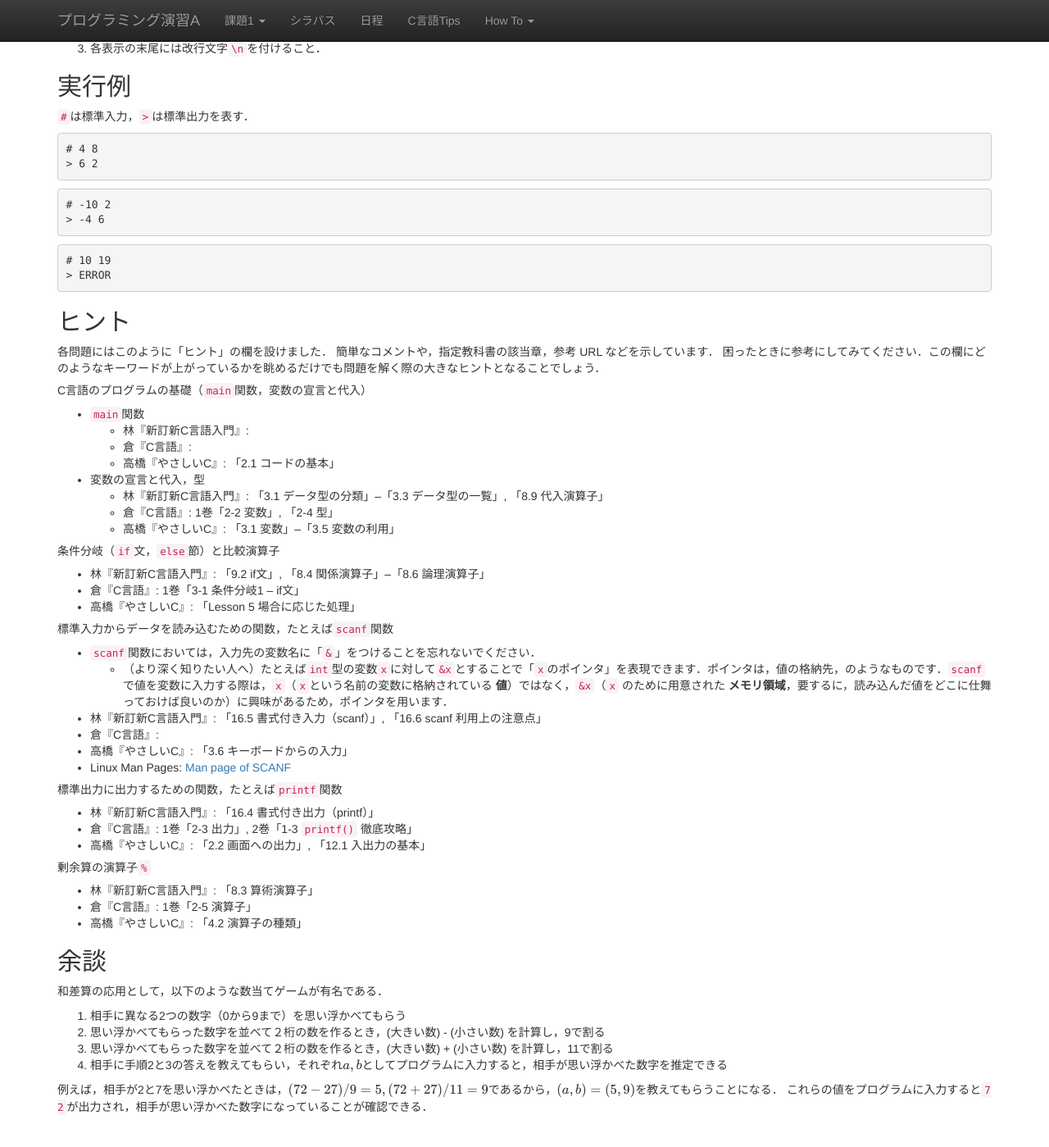
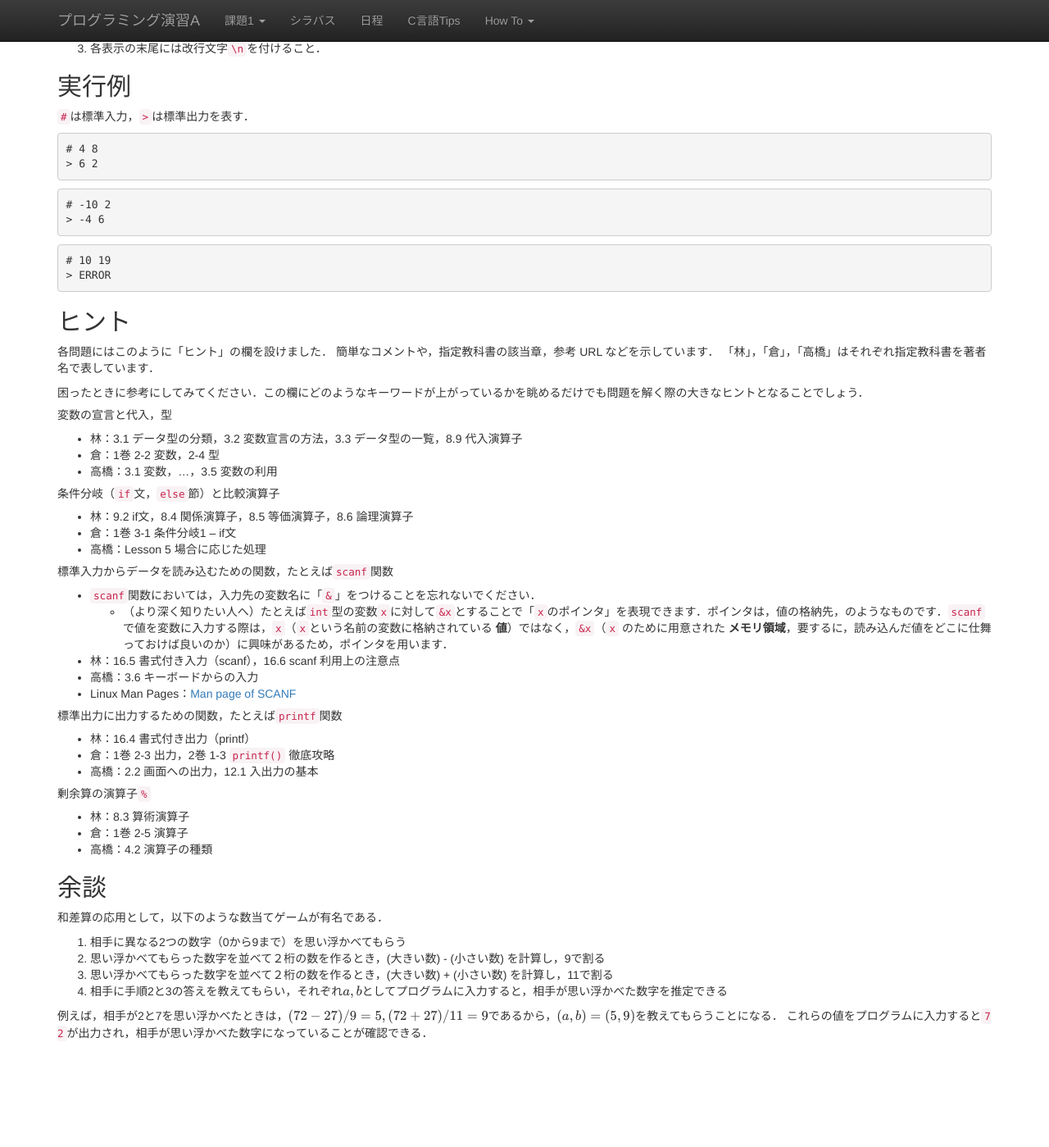
Before and after one commit to ecei-tohoku/ppa-public, a Jekyll site: the page built from kadai1/p11.md, in a window 1280 px wide and 1400 px high, scrolled down 444 px. Shown: the whole window at 82% size. Built offline with Jekyll 4.4.1, drawn with Linux system fonts in a browser that asks for light colours; nearby versions of some CDN libraries; formulas are drawn with MathJax 3; after the commit the page ends 1754 px from its top, so only the background shows below that.

Commit message:
modify: 「ヒント」欄のデザイン

```diff
--- a/kadai1/p11.md
+++ b/kadai1/p11.md
@@ -42,40 +42,36 @@ title: 1-1. 和差算
 ## ヒント
 各問題にはこのように「ヒント」の欄を設けました．
 簡単なコメントや，指定教科書の該当章，参考 URL などを示しています．
+「林」，「倉」，「高橋」はそれぞれ指定教科書を著者名で表しています．
+
 困ったときに参考にしてみてください．この欄にどのようなキーワードが上がっているかを眺めるだけでも問題を解く際の大きなヒントとなることでしょう．
 
-##### C言語のプログラムの基礎（`main`関数，変数の宣言と代入）
-- `main`関数
-    - 林『新訂新C言語入門』:
-    - 倉『C言語』:
-    - 高橋『やさしいC』: 「2.1 コードの基本」
-- 変数の宣言と代入，型
-    - 林『新訂新C言語入門』: 「3.1 データ型の分類」--「3.3 データ型の一覧」, 「8.9 代入演算子」
-    - 倉『C言語』: 1巻「2-2 変数」, 「2-4 型」
-    - 高橋『やさしいC』: 「3.1 変数」--「3.5 変数の利用」
+##### 変数の宣言と代入，型
+- 林：3.1 データ型の分類，3.2 変数宣言の方法，3.3 データ型の一覧，8.9 代入演算子
+- 倉：1巻 2-2 変数，2-4 型
+- 高橋：3.1 変数，…，3.5 変数の利用
 
 ##### 条件分岐（`if`文，`else`節）と比較演算子
-- 林『新訂新C言語入門』: 「9.2 if文」, 「8.4 関係演算子」--「8.6 論理演算子」
-- 倉『C言語』: 1巻「3-1 条件分岐1 -- if文」
-- 高橋『やさしいC』: 「Lesson 5 場合に応じた処理」
+- 林：9.2 if文，8.4 関係演算子，8.5 等価演算子，8.6 論理演算子
+- 倉：1巻 3-1 条件分岐1 -- if文
+- 高橋：Lesson 5 場合に応じた処理
 
 ##### 標準入力からデータを読み込むための関数，たとえば`scanf`関数
 - `scanf`関数においては，入力先の変数名に「`&`」をつけることを忘れないでください．
     - （より深く知りたい人へ）たとえば`int`型の変数`x`に対して`&x`とすることで「`x`のポインタ」を表現できます．ポインタは，値の格納先，のようなものです．`scanf`で値を変数に入力する際は，`x`（`x`という名前の変数に格納されている **値**）ではなく，`&x`（`x` のために用意された **メモリ領域**，要するに，読み込んだ値をどこに仕舞っておけば良いのか）に興味があるため，ポインタを用います．
-- 林『新訂新C言語入門』: 「16.5 書式付き入力（scanf）」, 「16.6 scanf 利用上の注意点」
-- 倉『C言語』:
-- 高橋『やさしいC』: 「3.6 キーボードからの入力」
-- Linux Man Pages: [Man page of SCANF](https://linuxjm.osdn.jp/html/LDP_man-pages/man3/scanf.3.html)
+- 林：16.5 書式付き入力（scanf），16.6 scanf 利用上の注意点
+- 高橋：3.6 キーボードからの入力
+- Linux Man Pages：[Man page of SCANF](https://linuxjm.osdn.jp/html/LDP_man-pages/man3/scanf.3.html)
 
 ##### 標準出力に出力するための関数，たとえば`printf`関数
-- 林『新訂新C言語入門』: 「16.4 書式付き出力（printf）」
-- 倉『C言語』: 1巻「2-3 出力」, 2巻「1-3 `printf()` 徹底攻略」
-- 高橋『やさしいC』: 「2.2 画面への出力」, 「12.1 入出力の基本」
+- 林：16.4 書式付き出力（printf）
+- 倉：1巻 2-3 出力，2巻 1-3 `printf()` 徹底攻略
+- 高橋：2.2 画面への出力，12.1 入出力の基本
 
 ##### 剰余算の演算子`%`
-- 林『新訂新C言語入門』: 「8.3 算術演算子」
-- 倉『C言語』: 1巻「2-5 演算子」
-- 高橋『やさしいC』: 「4.2 演算子の種類」
+- 林：8.3 算術演算子
+- 倉：1巻 2-5 演算子
+- 高橋：4.2 演算子の種類
 
 ## 余談
 和差算の応用として，以下のような数当てゲームが有名である．
```
